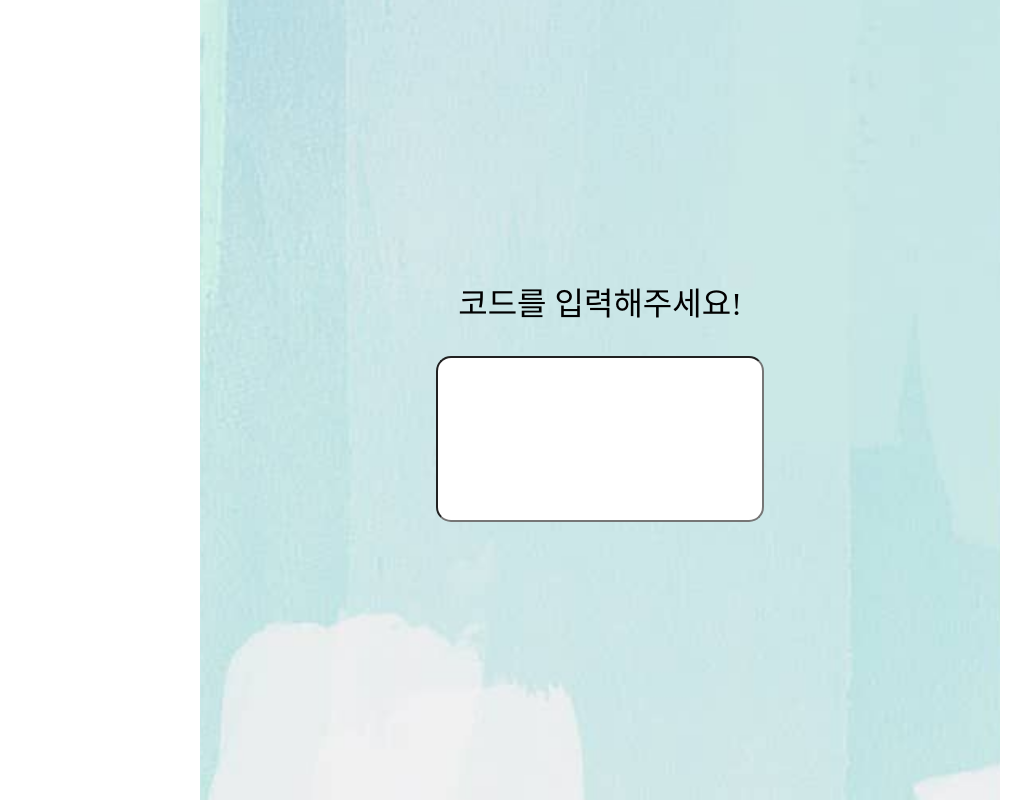
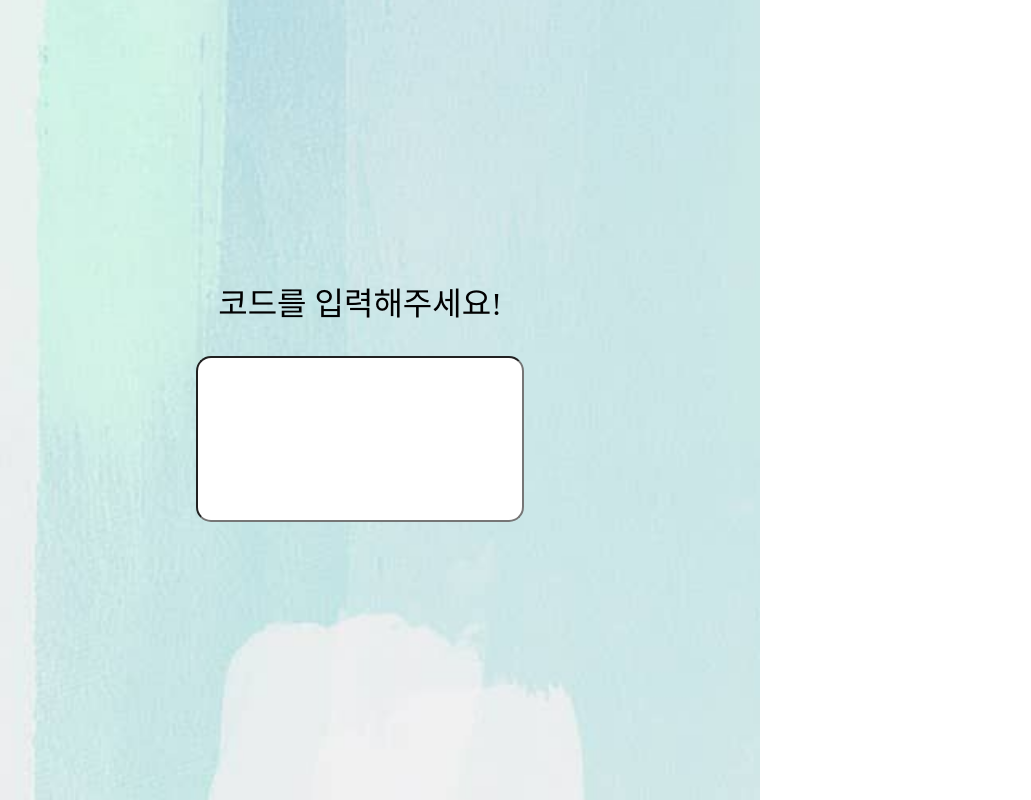
Before and after one commit to 42SeoulCoalitionhackthon2023/FrontPage, a Next.js app: page / in a window 1280 px wide. Shown: the whole page, without its empty margins (40-1071 px from the left). Built offline with nearby package versions, Linux system fonts and the light colour scheme; a web font is replaced by a local one.

Commit message:
[Fix] loginChecker margin

```diff
--- a/styles/components/loginchecker.module.scss
+++ b/styles/components/loginchecker.module.scss
@@ -1,7 +1,9 @@
 .pageWrap {
   max-width: 50rem;
   min-height: calc(100vh - 8rem);
-  margin: 0 auto;
+  display: flex;
+  align-items: center;
+  justify-content: center;
   font-family: "NanumSquareRound";
 
   .background {
```
